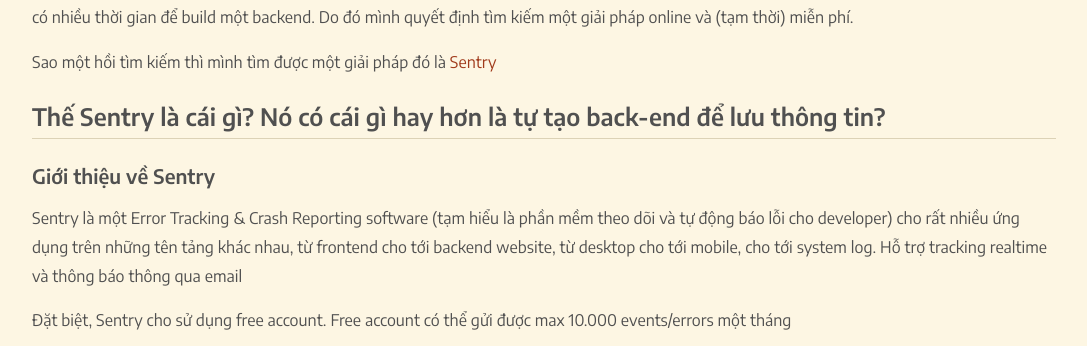
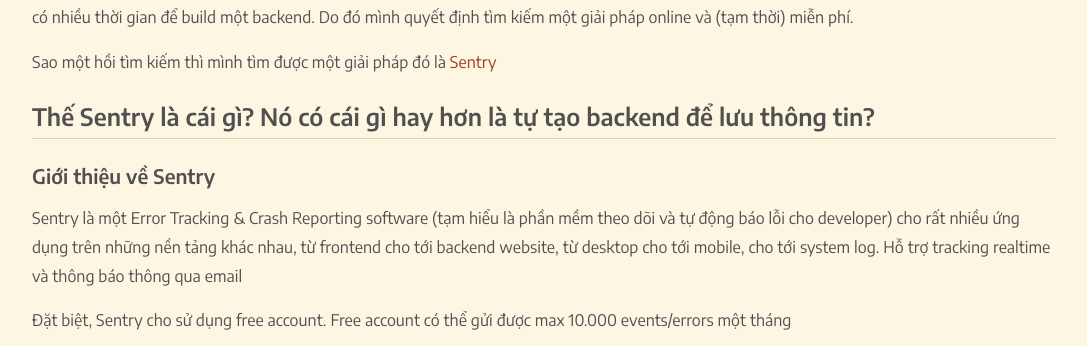
Before and after one commit to hthuong09/thuongnguyen.me, a Jekyll site: the page built from _posts/2017-09-18-how-to-use-sentry-to-track-javascript-crash-and-error.md, in a window 1280 px wide and 900 px high, scrolled down 546 px. Shown: the part 159-505 px from the top of the window, without its empty margins (96-1183 px from the left). Built offline with Jekyll 4.4.1, drawn with Linux system fonts in a browser that asks for light colours.

Commit message:
Typo fix

```diff
--- a/_posts/2017-09-18-how-to-use-sentry-to-track-javascript-crash-and-error.md
+++ b/_posts/2017-09-18-how-to-use-sentry-to-track-javascript-crash-and-error.md
@@ -28,11 +28,11 @@
 Sao một hồi tìm kiếm thì mình tìm được một giải pháp đó là [Sentry](https://sentry.io/)
 
 
-## Thế Sentry là cái gì? Nó có cái gì hay hơn là tự tạo back-end để lưu thông tin?
+## Thế Sentry là cái gì? Nó có cái gì hay hơn là tự tạo backend để lưu thông tin?
 
 ### Giới thiệu về Sentry
 
-Sentry là một Error Tracking & Crash Reporting software (tạm hiểu là phần mềm theo dõi và tự động báo lỗi cho developer) cho rất nhiều ứng dụng trên những tên tảng khác nhau, từ frontend cho tới backend website, từ desktop cho tới mobile, cho tới system log. Hỗ trợ tracking realtime và thông báo thông qua email
+Sentry là một Error Tracking & Crash Reporting software (tạm hiểu là phần mềm theo dõi và tự động báo lỗi cho developer) cho rất nhiều ứng dụng trên những nền tảng khác nhau, từ frontend cho tới backend website, từ desktop cho tới mobile, cho tới system log. Hỗ trợ tracking realtime và thông báo thông qua email
 
 Đặt biệt, Sentry cho sử dụng free account. Free account có thể gửi được max 10.000 events/errors một tháng
 
```
